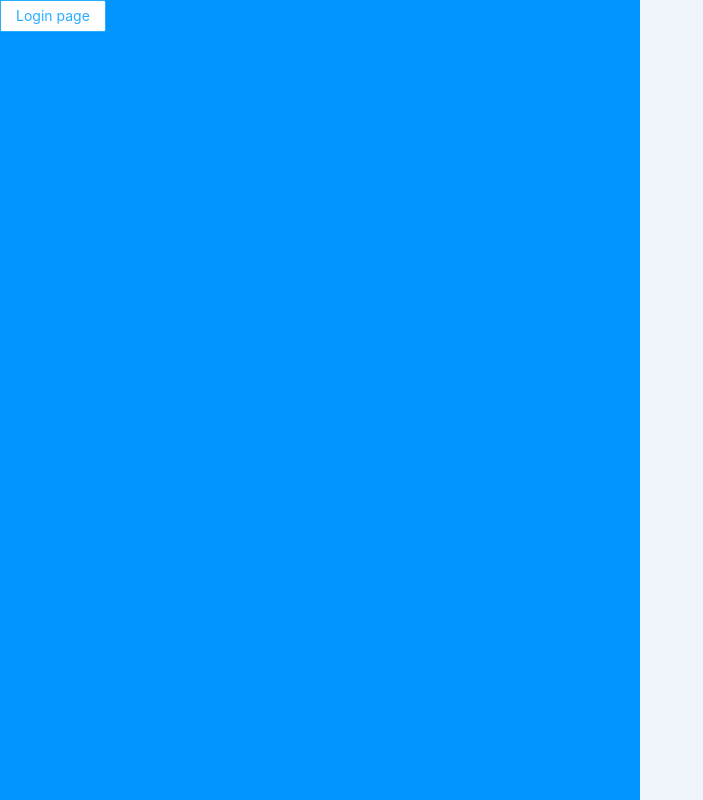
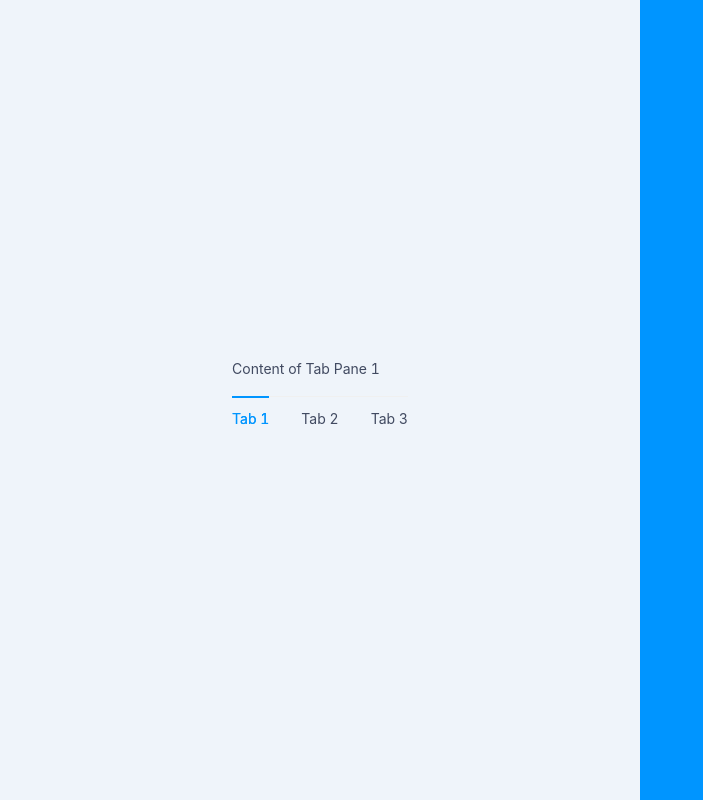
Before and after one commit to michaeldaineka/HR-Management-Admin-Template, a React (Create React App) app: page /login in a window 1280 px wide. Shown: the whole page, without its empty margins (0-703 px from the left). Built offline with nearby package versions, Linux system fonts and the light colour scheme.

Commit message:
feat: craco.config.js add aliases && some refactor

```diff
--- a/craco.config.js
+++ b/craco.config.js
@@ -1,4 +1,7 @@
 const CracoLessPlugin = require("craco-less");
+const CracoAlias = require("craco-alias");
+
+const isProd = process.env.NODE_ENV === 'production';
 
 module.exports = {
   plugins: [
@@ -22,7 +25,9 @@ module.exports = {
           return lessRule;
         },
         cssLoaderOptions: {
-          modules: true,
+          modules: {
+            localIdentName: isProd ? "[hash:base64]" : "[path][name]__[local]--[hash:base64:5]",
+          },
         },
         lessLoaderOptions: {
           lessOptions: {
@@ -31,5 +36,20 @@ module.exports = {
         },
       }
     },
+    {
+      plugin: CracoAlias,
+      options: {
+        source: "options",
+        baseUrl: "./src",
+        aliases: {
+          "images": "./images",
+          "components": "./components",
+          "pages": "./pages",
+          "styles": "./styles",
+          "actions": "./actions",
+          "reducers": "./reducers"
+        }
+      }
+    }
   ],
 };
--- a/package.json
+++ b/package.json
@@ -8,7 +8,6 @@
     "@testing-library/react": "^9.3.2",
     "@testing-library/user-event": "^7.1.2",
     "antd": "^4.7.2",
-    "craco-less": "^1.17.0",
     "react": "^17.0.1",
     "react-dom": "^17.0.1",
     "react-redux": "^7.2.1",
@@ -39,6 +38,9 @@
     ]
   },
   "devDependencies": {
+    "craco-alias": "^2.1.1",
+    "craco-less": "^1.17.1",
+    "cross-env": "^7.0.2",
     "prettier": "^2.1.2",
     "redux-devtools-extension": "^2.13.8"
   }
--- a/src/components/App.js
+++ b/src/components/App.js
@@ -28,9 +28,7 @@ const PrivateRoute = ({ ...props }) => {
 };
 
 const PublicRoute = ({ ...props }) => {
-  return (
-      <>{isAuthenticated ? <Redirect to={"/"} /> : <Route {...props} />}</>
-  );
+  return <>{isAuthenticated ? <Redirect to={"/"} /> : <Route {...props} />}</>;
 };
 
 export default App;
--- a/src/pages/login/Login.js
+++ b/src/pages/login/Login.js
@@ -1,13 +1,32 @@
 import React from "react";
-import { Button } from "antd";
+import { Button, Layout, Row, Col, Tabs } from "antd";
 import s from "./Login.module.less";
+import logo from "images/logo.svg";
 
 export default () => {
+  const { TabPane } = Tabs;
   return (
-    <>
-      <section className={s.loginSection}>
-        <Button>Login page</Button>
-      </section>
-    </>
+    <Row>
+      <Col sm={24} md={12}>
+        <section className={s.loginSection}>
+          <Tabs defaultActiveKey="1" tabPosition={"bottom"}>
+            <TabPane tab="Tab 1" key="1">
+              Content of Tab Pane 1
+            </TabPane>
+            <TabPane tab="Tab 2" key="2">
+              Content of Tab Pane 2
+            </TabPane>
+            <TabPane tab="Tab 3" key="3">
+              Content of Tab Pane 3
+            </TabPane>
+          </Tabs>
+        </section>
+      </Col>
+      <Col sm={24} md={12}>
+        <section className={s.infoSection}>
+          <img src={logo} />
+        </section>
+      </Col>
+    </Row>
   );
 };
--- a/src/pages/login/Login.module.less
+++ b/src/pages/login/Login.module.less
@@ -1,7 +1,16 @@
-@import '../../styles/app';
+@import "styles/app";
 
 .loginSection {
+  height: 100vh;
+  display: flex;
+  justify-content: center;
+  align-items: center;
+}
+
+.infoSection {
   background-color: @primary-color;
-  width: 50%;
   height: 100vh;
+  display: flex;
+  justify-content: center;
+  align-items: center;
 }
--- /dev/null
+++ b/src/styles/_base.less
@@ -0,0 +1,3 @@
+.content {
+  padding: 0 50px;
+}
--- /dev/null
+++ b/src/styles/_utils.less
@@ -0,0 +1,3 @@
+.d-flex {
+  display: flex;
+}
--- a/src/styles/app.less
+++ b/src/styles/app.less
@@ -1,2 +1,3 @@
 @import '~antd/dist/antd';
 @import '_variables';
+@import '_utils';
```
Also changed, not shown: 1 other file (tests, documents, lock files or other folders). Lines whose indentation alone changed are shown as unchanged.
